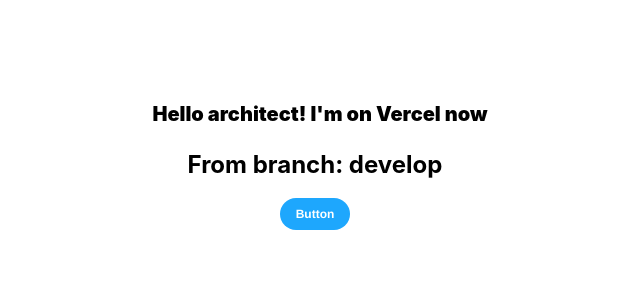
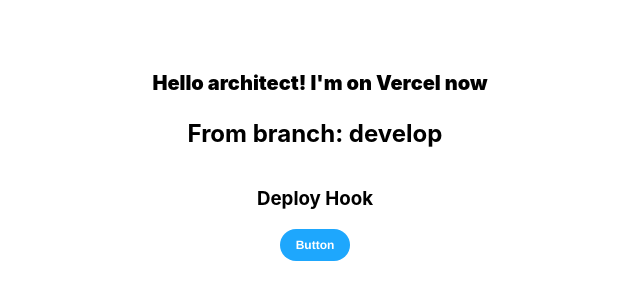
Before and after one commit to balazscsabak/nextjs-architect, a Next.js app: page / in a window 1280 px wide. Shown: the part 236-536 px from the top of the page, without its empty margins (325-965 px from the left). Built offline with nearby package versions, Linux system fonts and the light colour scheme.

Commit message:
style: add new text

```diff
--- a/src/pages/index.tsx
+++ b/src/pages/index.tsx
@@ -15,6 +15,7 @@
       <main className={styles.main}>
         <h1>{"Hello architect! I'm on Vercel now"}</h1>
         <h2>{'From branch: develop'}</h2>
+        <h3>{'Deploy Hook'}</h3>
         <Button label="Button" onClick={() => {}} primary size="small" />
       </main>
     </div>
```
